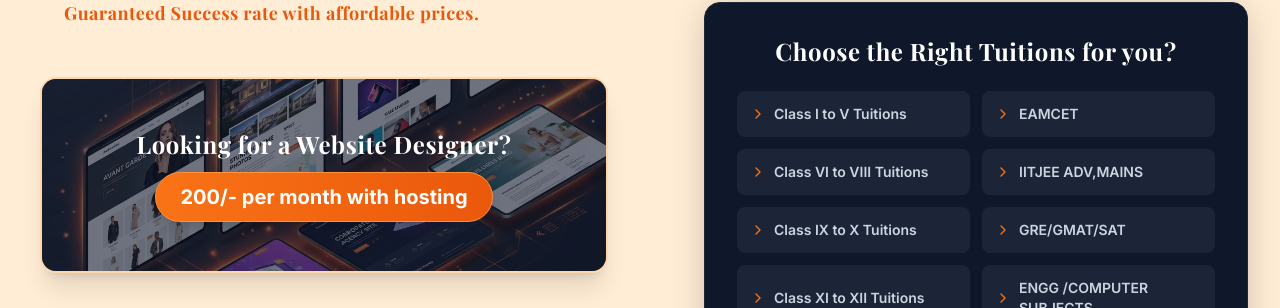
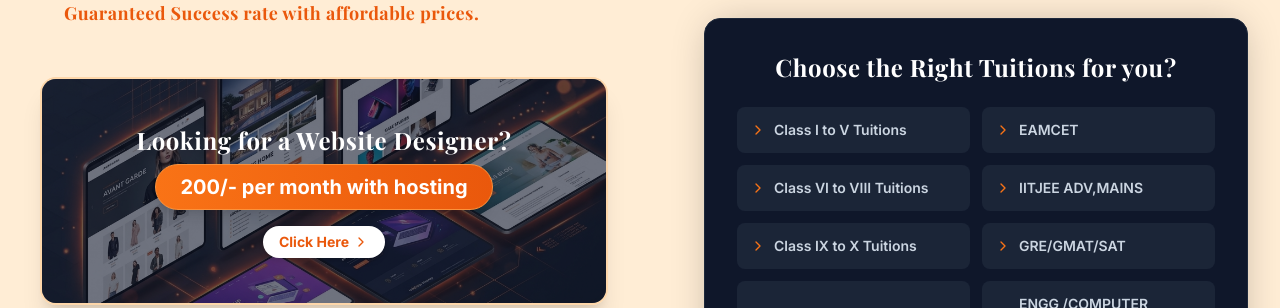
Before and after one commit to katkojwalk/KLM-HOMETUITIONS-LIVE, a React (Create React App) app in the folder client/: page / in a window 1280 px wide. Shown: the part 210-518 px from the top of the page. Built offline with nearby package versions, Linux system fonts and the light colour scheme; no server answers; a web font is replaced by a local one.

Commit message:
Add Click Here button to web designer banner

```diff
--- a/client/src/pages/Home.js
+++ b/client/src/pages/Home.js
@@ -35,12 +35,15 @@ const Home = () => {
                 <img
                   src="/images/web_design_hero.jpg"
                   alt="Website Designer"
-                  className="w-full h-40 md:h-48 object-cover group-hover:scale-105 transition-transform duration-500"
+                  className="w-full h-48 md:h-56 object-cover group-hover:scale-105 transition-transform duration-500"
                 />
                 <div className="absolute inset-0 bg-slate-900/60 group-hover:bg-slate-900/70 transition-colors flex flex-col items-center justify-center text-center p-4">
-                  <h3 className="text-xl md:text-2xl font-bold text-white mb-3 tracking-wide">Looking for a Website Designer?</h3>
-                  <div className="bg-gradient-to-r from-orange-500 to-orange-600 text-white px-6 py-2.5 rounded-full font-black text-lg md:text-xl shadow-lg border border-orange-400 transform group-hover:scale-105 transition-transform">
+                  <h3 className="text-xl md:text-2xl font-bold text-white mb-2 tracking-wide">Looking for a Website Designer?</h3>
+                  <div className="bg-gradient-to-r from-orange-500 to-orange-600 text-white px-6 py-2 rounded-full font-black text-lg md:text-xl shadow-lg border border-orange-400 mb-3 transform group-hover:scale-105 transition-transform">
                     200/- per month with hosting
+                  </div>
+                  <div className="mt-1 flex items-center justify-center bg-white text-orange-600 font-bold px-4 py-1.5 rounded-full shadow-md text-sm hover:bg-orange-50 transition-colors">
+                    Click Here <ChevronRight className="w-4 h-4 ml-1" />
                   </div>
                 </div>
               </Link>
```
